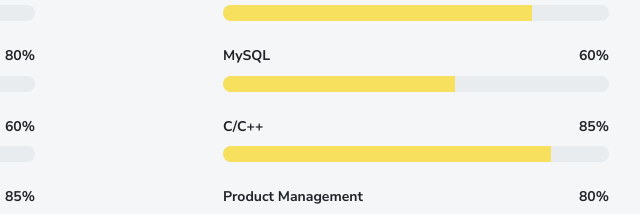
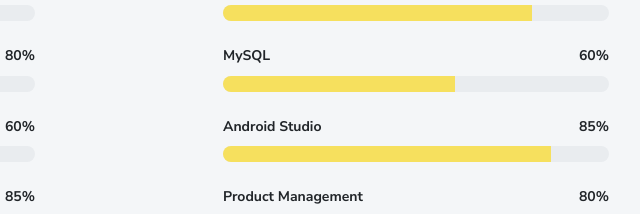
Before and after one commit to Abhay7592/MishrajiTech, a website: page index.html in a window 1280 px wide. Shown: the part 2194-2408 px from the top of the page, 511-1151 px from the left. Drawn offline with Linux system fonts and the light colour scheme.

Commit message:
correction-1

```diff
--- a/index.html
+++ b/index.html
@@ -271,7 +271,7 @@
                     </div>
                   </div>
                   <div class="py-1">
-                    <div class="d-flex text-small fw-bolder"><span class="me-auto">C/C++</span><span>85%</span></div>
+                    <div class="d-flex text-small fw-bolder"><span class="me-auto">Android Studio</span><span>85%</span></div>
                     <div class="progress my-1">
                       <div class="progress-bar bg-primary" role="progressbar" data-aos="zoom-in-right" data-aos-delay="600"
                         data-aos-anchor=".skills-section" style="width: 85%" aria-valuenow="85" aria-valuemin="0"
```
